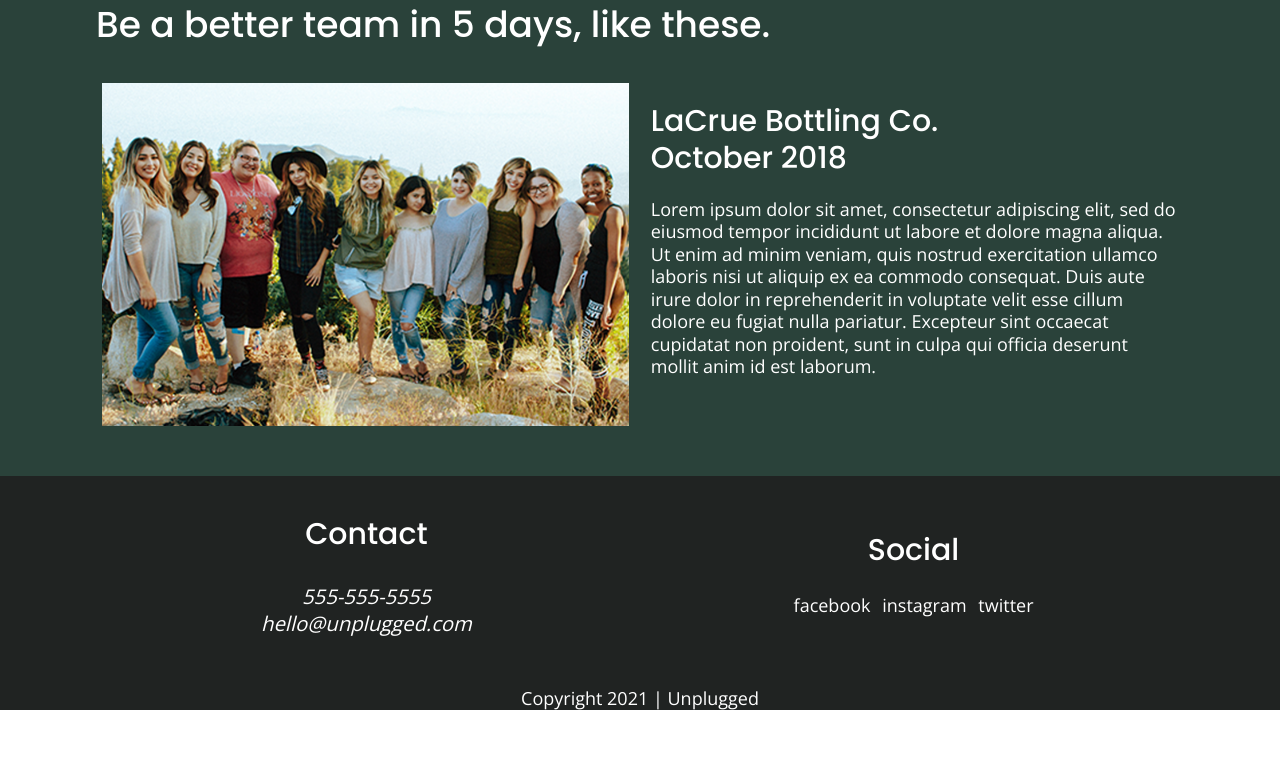
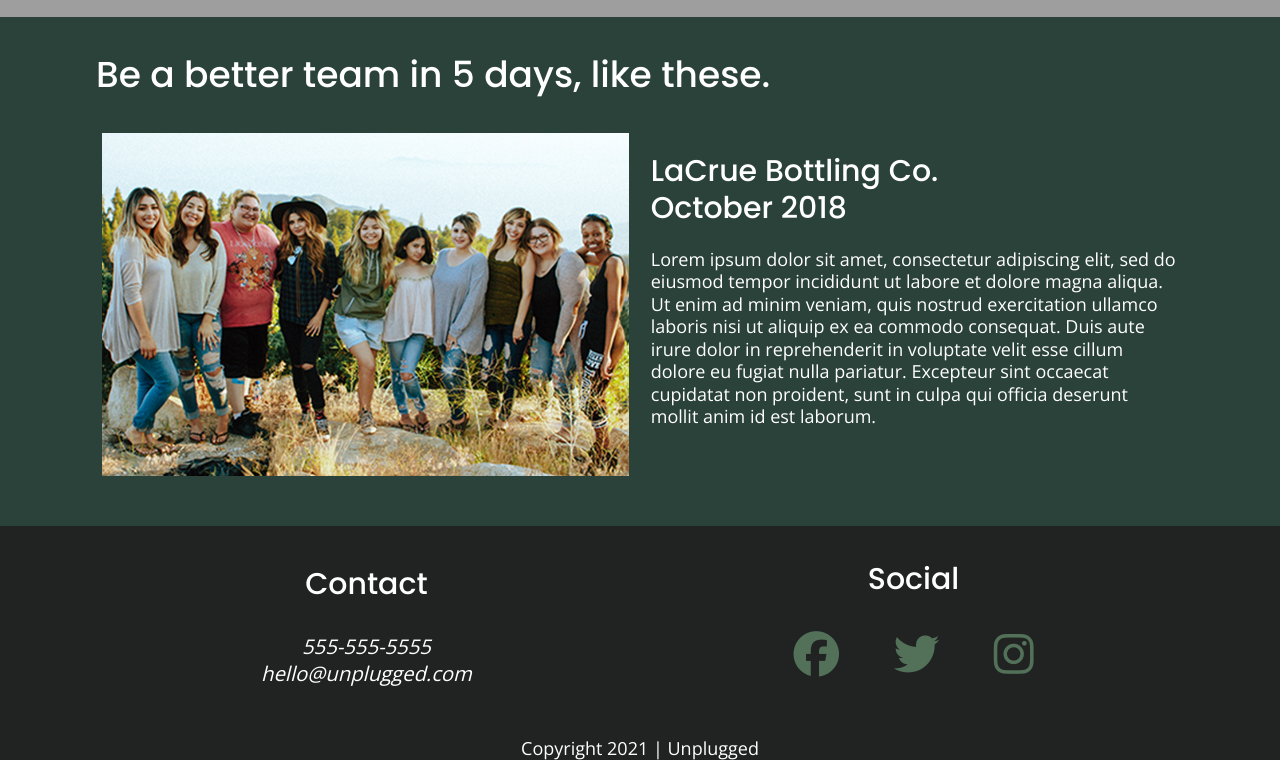
Before and after one commit to greglucemusic/unplugged-retreat, a website: page index.html in a window 1280 px wide. Shown: the part 1785-2545 px from the top of the page. Before the commit the page ends 2495 px from the top, so only its background shows below. Drawn offline with nearby package versions, Linux system fonts and the light colour scheme; grey boxes are pictures that could not be loaded.

Commit message:
Social Icon Adds

```diff
--- a/css/main.css
+++ b/css/main.css
@@ -280,6 +280,12 @@ footer p {
   align-items: center;
   flex-flow: row nowrap;
 }
+.social i {
+	font-size: 2.25em;
+  color: #527158;
+  margin: 10px 0 10px 0;
+}
+
 .copyright {
   display: flex;
   justify-content: center;
@@ -516,7 +522,6 @@ input[type=button] {
   text-align: left;
 
 }
-
 .faq .content-wrapper {
   margin: 0;
   display: flex;
@@ -531,7 +536,6 @@ input[type=button] {
   justify-content: flex-start;
   flex-flow: column nowrap;
 }
-
 
 
 /* ==========================================================================
@@ -693,26 +697,27 @@ footer .content-wrapper{
     flex-flow: row wrap;
 }
 aside {
-  height: 240px;
+  height: 270px;
 }
 
 aside .content-wrapper {
     margin-top: 30px;
     width: 84%;
     display: flex;
-    justify-content: space-between;
+    justify-content: space-around;
     align-items: flex-start;
     flex-flow: row wrap;
 }
 aside .form-description {
   width: 290px;
   margin-top: 0;
+  margin-bottom: 30px;
   display: flex;
   justify-content: flex-start;
 }
 
 aside .form {
-  width: 290px;
+    width: 290px;
 }
 aside .form h3 {
   margin-top: 0;
@@ -831,7 +836,9 @@ h3 {
 p {
     font-size: 1.125em;
 }
-
+aside {
+  height: 290px;
+}
 
 .features article {
   width: 32%;
--- a/index.html
+++ b/index.html
@@ -144,9 +144,15 @@
             <div class="social">
               <h3>Social</h3>
                 <div class="social-icons">
-                    <p>facebook<a href="https://www.facebook.com/yoursite" target="_blank"></a></p>
-                    <p>instagram<a href="https://www.instgram.com/yoursite" target="_blank"></a></p>
-                    <p>twitter<a href="https://www.twitter.com/yoursite" target="_blank"></a></p>
+                    <p>
+                      <a href=""><i class="fab fa-facebook"></i></a>
+                    </p>
+                    <p>
+                      <a href=""><i class="fab fa-twitter"></i></a>
+                    </p>
+                    <p>
+                      <a href=""><i class="fab fa-instagram"></i></a>
+                    </p>
                 </div>
             </div>
         </div>
```
Also changed, not shown: about/index.html (+9 -3 lines), faq/index.html (+10 -4 lines).
